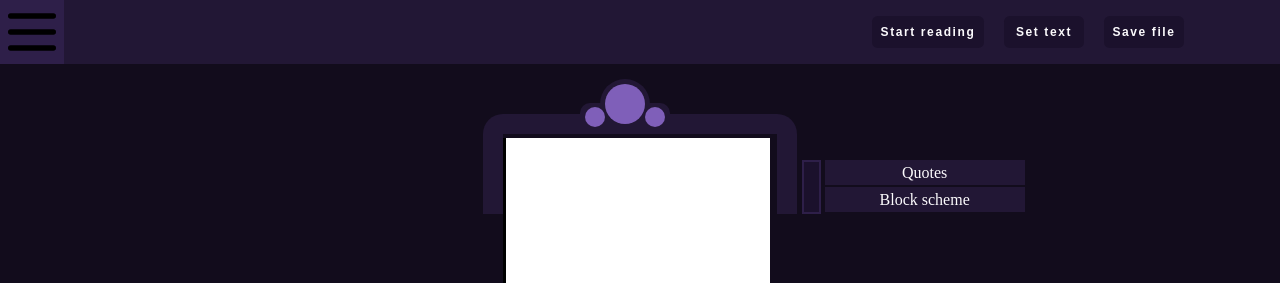
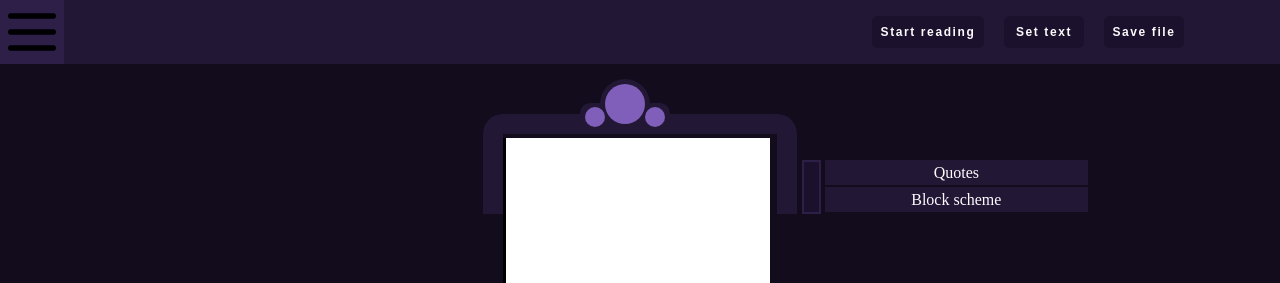
Before and after one commit to Kretki/HTMLBook, a plain HTML site: page index.html in a window 1280 px wide. Both pictures are taken after a click on the element 811 px from the left and 186 px from the top of the page. Shown: the top 283 px of the page. Drawn offline with Linux system fonts and the light colour scheme.

Commit message:
AnimatedQuotesLeft

```diff
--- a/interface.css
+++ b/interface.css
@@ -224,6 +224,7 @@ body {
     position: absolute;
     margin-top: 80px;
     display: inline;
+    transition: transform 0.5s;
 }
 #open-qoutes{
     position: relative;
--- a/main.js
+++ b/main.js
@@ -47,7 +47,7 @@ function resizeOutlinerStart(){
     document.getElementById("main-block").style.left = retValParam("main-block").left-retValParam("main-block").width/2 + "px"
     document.getElementById("main-block").style.top = retValParam("main-menu").height+50+"px"
     document.getElementById("block-quotes").style.left = retValParam("main-block").left+retValParam("main-block").width+5+"px"
-    document.getElementById("block-quotes").style.width = retValParam("canvas").width+"px"
+    // docuent.getElementById("block-quotes").style.width = retValParam("canvas").width+"px"
 }
 
 function resizeSaved(){
@@ -80,6 +80,7 @@ function openBook(){
     document.getElementById("canvas").style.transform = "translateX("+(retValParam("header-liner-u").width/2-17)+"px)"
     document.getElementById("right-corner-b").style.transform = "translateX("+(retValParam("header-liner-b").width/2-16)+"px)"
     document.getElementById("left-corner-b").style.transform = "translateX("+(-retValParam("header-liner-b").width/2-16)+"px)"
+    document.getElementById("block-quotes").style.transform = "translateX("+(retValParam("header-liner-u").width/2-retValParam("right-corner-b").width+5)+"px)"
 }
 
 function closeBook(){
@@ -89,13 +90,14 @@ function closeBook(){
     document.getElementById("left-corner-b").style.transform = "translateX(0px)"
     document.getElementById("header-liner-u").style.transform = "scaleX(1) translateX(0px)"
     document.getElementById("header-liner-b").style.transform = "scaleX(1) translateX(0px)"
+    document.getElementById("block-quotes").style.transform = "translateX(0px)"
 }
 
 function openQuotes(){
     if(document.getElementById("dropdown-quotes").getBoundingClientRect().width < 50){
         var li = document.getElementById("dropdown-quotes").getElementsByTagName("li")
         for(var i = 0; i<li.length; i++){
-            li[i].style.width = "200px"
+            li[i].style.width = retValParam("canvas").width+"px"
         }
     }
     else{
```
